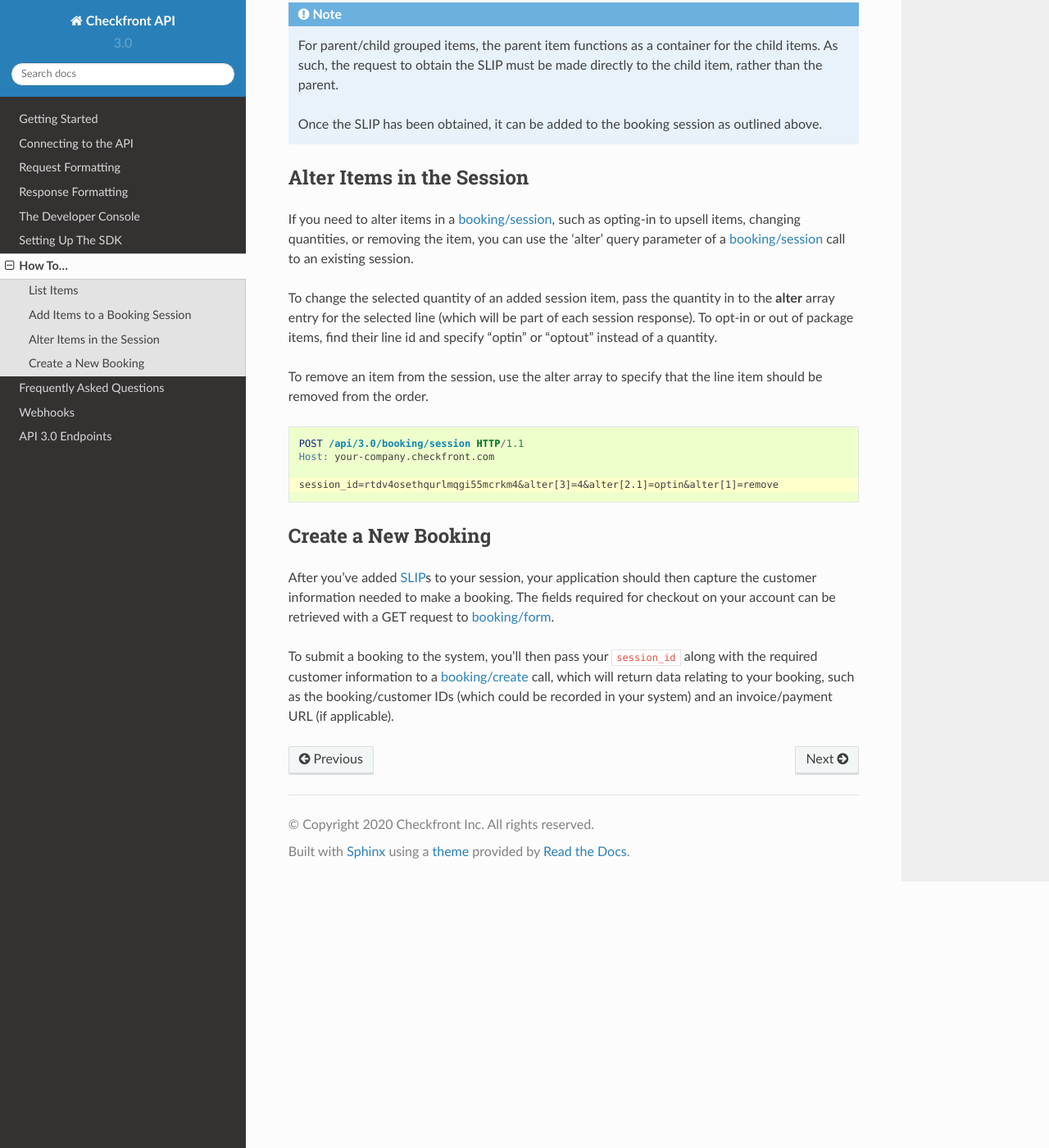
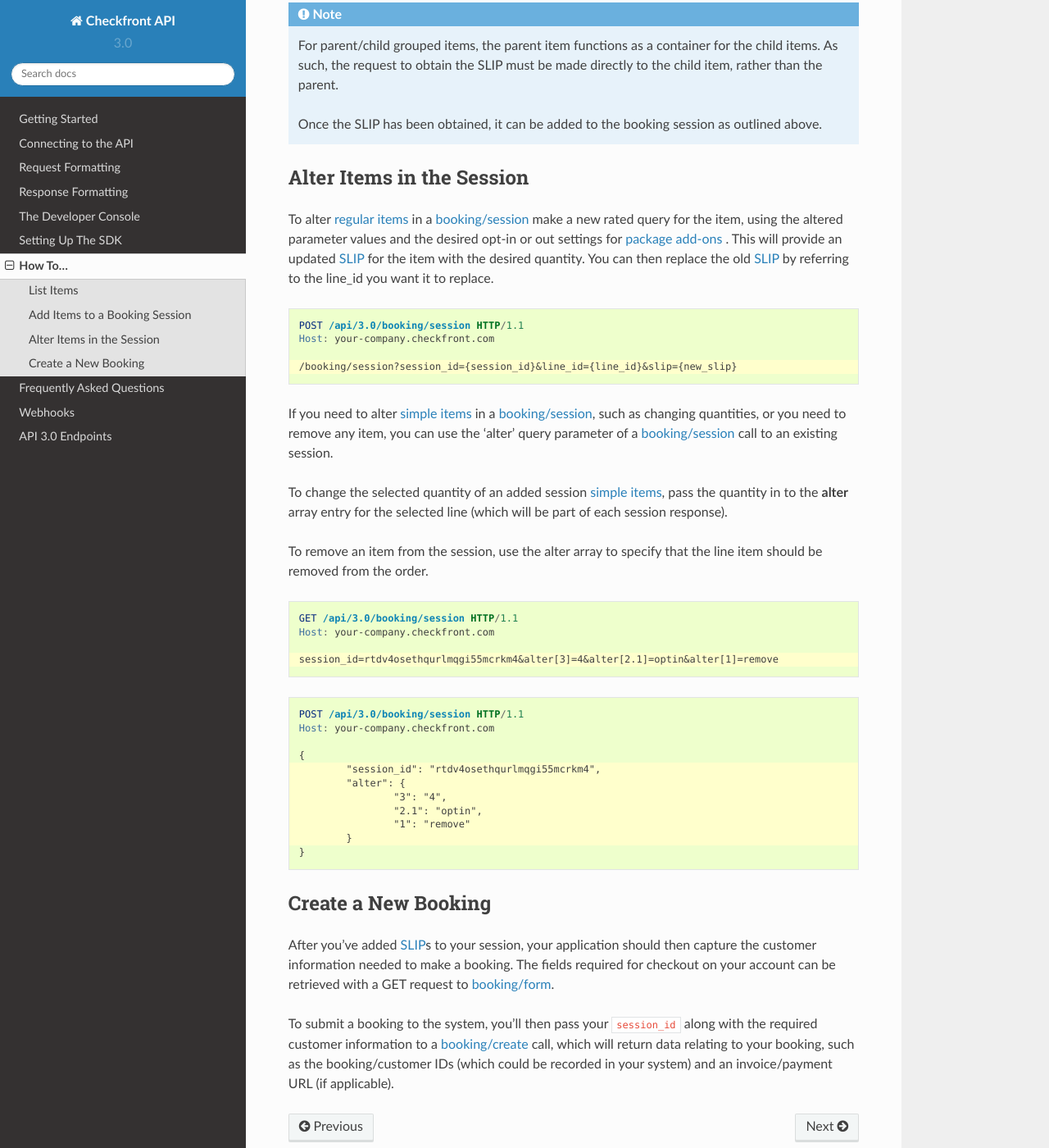
Before and after one commit to Checkfront/API, a Sphinx documentation site: the page built from docs/guide/how_to.rst, in a window 1280 px wide and 1400 px high, scrolled down 998 px. Shown: the whole window at 82% size. Built offline with Sphinx 7.4.7 and the Read the Docs theme 2.0.0, drawn with Linux system fonts in a browser that asks for light colours.

Commit message:
Update alter documentation (#33)
Co-authored-by: Jay <jaycoughlan@checkfront.com>

```diff
--- a/docs/guide/how_to.rst
+++ b/docs/guide/how_to.rst
@@ -42,11 +42,7 @@ Example of adding a :ref:`slip` to a *new* session:
 Alter Items in the Session
 --------------------------
 
-If you need to alter items in a :doc:`../ref/booking/session`, such as opting-in to upsell items, changing quantities, or removing the item, you can use the 'alter' query parameter of a :doc:`../ref/booking/session` call to an existing session.
-
-To change the selected quantity of an added session item, pass the quantity in to the **alter** array entry for the selected line (which will be part of each session response).  To opt-in or out of package items, find their line id and specify "optin" or "optout" instead of a quantity.
-
-To remove an item from the session, use the alter array to specify that the line item should be removed from the order.
+To alter `regular items <https://support.checkfront.com/hc/en-us/articles/360007324314-Items-Inventory-Builder-Attributes>`_ in a :doc:`../ref/booking/session` make a new rated query for the item, using the altered parameter values and the desired opt-in or out settings for `package add-ons <https://support.checkfront.com/hc/en-us/articles/360007422353-Items-Inventory-Builder-Packages>`_ . This will provide an updated :ref:`slip` for the item with the desired quantity. You can then replace the old :ref:`slip` by referring to the line_id you want it to replace.
 
 .. sourcecode:: http
 	:emphasize-lines: 4
@@ -54,7 +50,37 @@ To remove an item from the session, use the alter array to specify that the line
 	POST /api/3.0/booking/session HTTP/1.1
 	Host: your-company.checkfront.com
 
+	/booking/session?session_id={session_id}&line_id={line_id}&slip={new_slip}
+
+If you need to alter `simple items <https://support.checkfront.com/hc/en-us/articles/360007324314-Items-Inventory-Builder-Attributes#simpleitem>`_ in a :doc:`../ref/booking/session`, such as changing quantities, or you need to remove any item, you can use the 'alter' query parameter of a :doc:`../ref/booking/session` call to an existing session.
+
+To change the selected quantity of an added session `simple items <https://support.checkfront.com/hc/en-us/articles/360007324314-Items-Inventory-Builder-Attributes#simpleitem>`_, pass the quantity in to the **alter** array entry for the selected line (which will be part of each session response).
+
+To remove an item from the session, use the alter array to specify that the line item should be removed from the order.
+
+.. sourcecode:: http
+	:emphasize-lines: 4
+
+	GET /api/3.0/booking/session HTTP/1.1
+	Host: your-company.checkfront.com
+
 	session_id=rtdv4osethqurlmqgi55mcrkm4&alter[3]=4&alter[2.1]=optin&alter[1]=remove
+
+.. sourcecode:: http
+	:emphasize-lines: 5-10
+
+	POST /api/3.0/booking/session HTTP/1.1
+	Host: your-company.checkfront.com
+
+	{
+		"session_id": "rtdv4osethqurlmqgi55mcrkm4",
+		"alter": {
+			"3": "4",
+			"2.1": "optin",
+			"1": "remove"
+		}
+	}
+
 
 Create a New Booking
 --------------------
```
